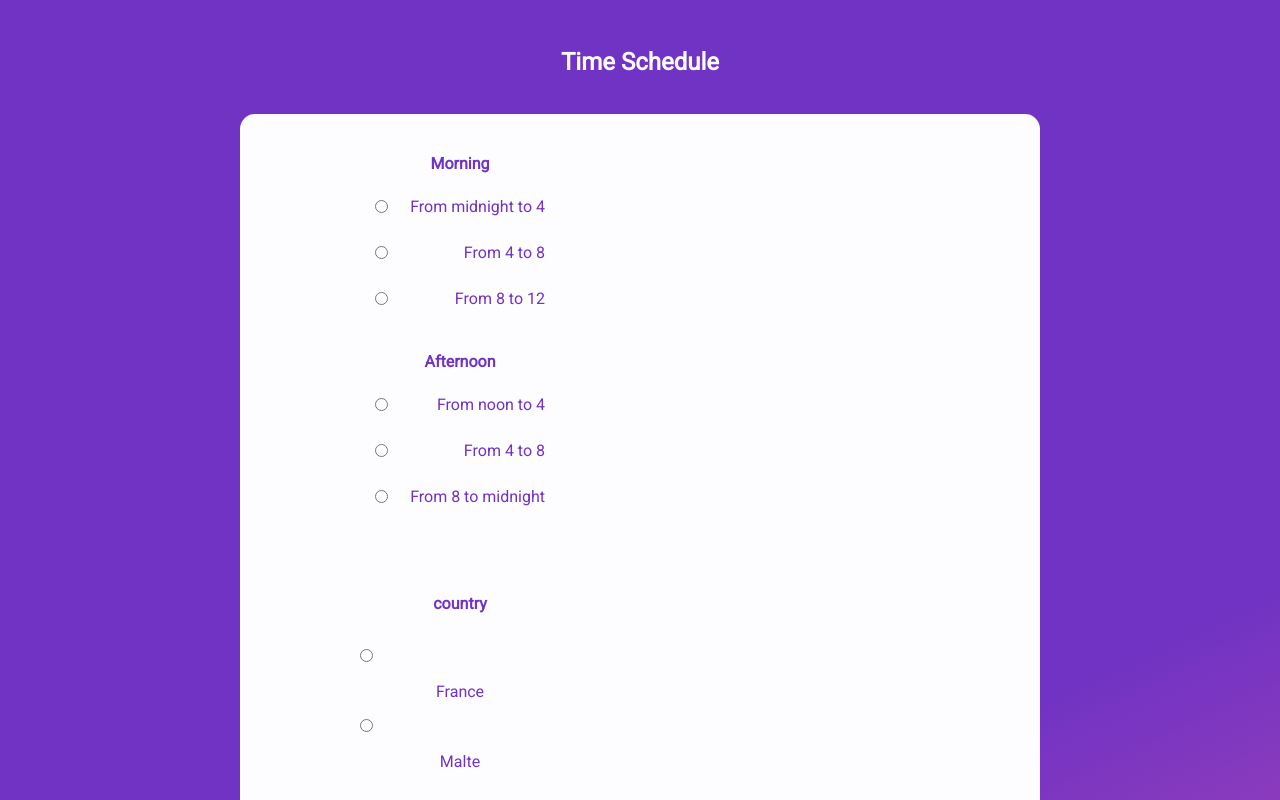
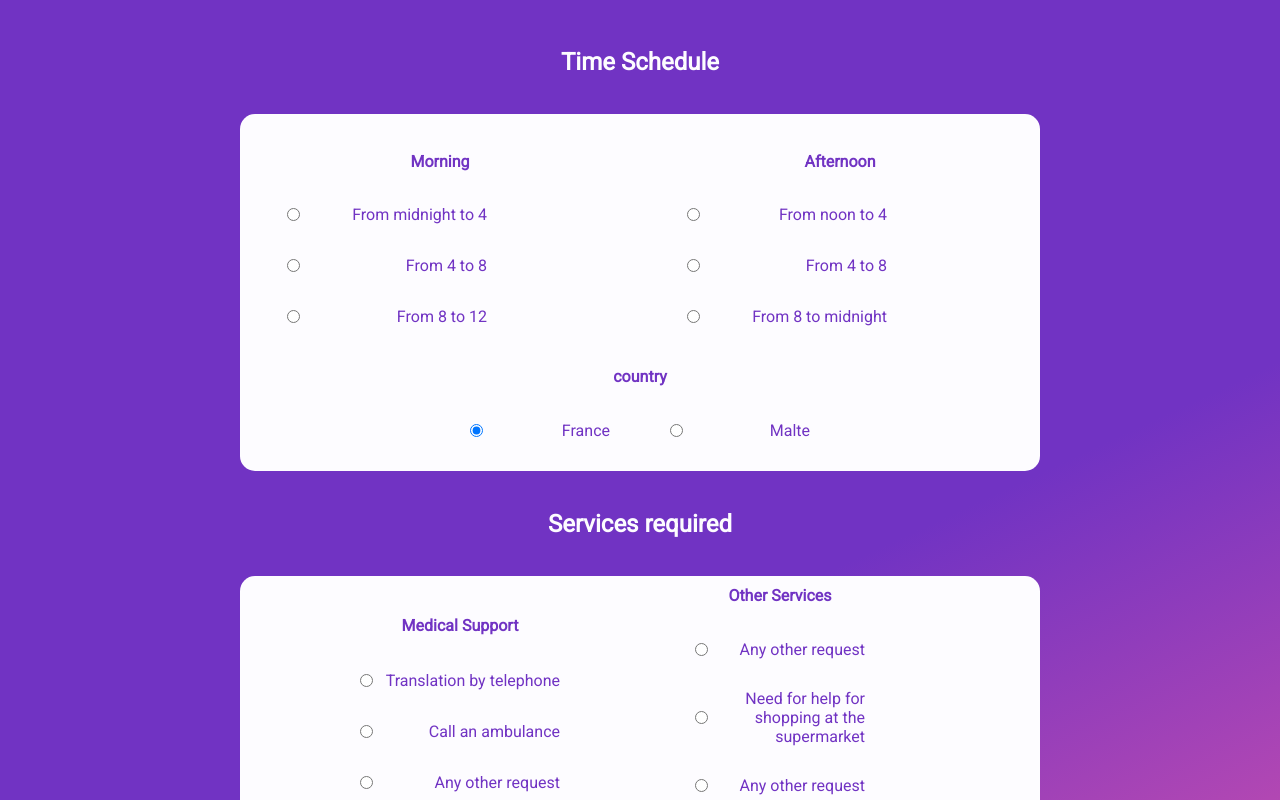
Before and after one commit to pcarillion/exile-confine-client, a React (Create React App) app: page / in a window 1280 px wide. Shown: the part 880-1680 px from the top of the page. Built offline with nearby package versions, Linux system fonts and the light colour scheme; no server answers; a web font is replaced by a local one.

Commit message:
css fixed

```diff
--- a/src/App.css
+++ b/src/App.css
@@ -12,6 +12,18 @@ blanc cassé: #FDFCFF
 
 
 */
+
+
+
+/* general */
+
+
+.flex-column-center-center {
+  display: flex;
+  flex-direction: column;
+  justify-content: center;
+  align-items: center;
+}
 
 * {
   margin : 0;
@@ -225,7 +237,7 @@ h1 {
 }
 
 
-.form-component > div {
+.form-component2-div {
   width: 50%;
   margin: 2.5%;
   display: flex;
@@ -265,6 +277,19 @@ h1 {
   flex-direction: column;
   justify-content: space-evenly;
   align-items: center;
+  width: 100%;
+}
+
+#country-div > div {
+  display: flex;
+  flex-direction: row;
+  justify-content: space-evenly;
+  align-items: center;
+  width: 100%;
+}
+
+#country-div h4 {
+  margin: 0;
 }
 
 .input-div {
--- a/src/views/Home.jsx
+++ b/src/views/Home.jsx
@@ -18,7 +18,7 @@ const Home = (props) => {
     useEffect(() => {
         const rv = APIHandler.get("inner-text/all")
         .then (res =>
-            {console.log(res.data)
+            {
             setAllLanguages(res.data)
             defaultLanguage(res.data)
         })
@@ -28,11 +28,9 @@ const Home = (props) => {
     const [languageId, setLanguageId] = useState("")
     const handleChange = async e => {
         setLanguageId(e.target.value)
-        console.log(languageId)
     }
 
     const defaultLanguage = async (data) => {
-        console.log(data)
         if (props.match.params.id) {
             return setLanguageId(props.match.params.id)
         }
@@ -48,10 +46,9 @@ const Home = (props) => {
 
     const [language, setLanguage] = useState({})
     useEffect(() => {
-    console.log(languageId)
     const rv = APIHandler.get(`inner-text/${languageId}`)
     .then (res =>
-        {console.log(res.data)
+        {
         setLanguage(res.data)})
     }, [languageId])
 
@@ -64,9 +61,9 @@ const Home = (props) => {
     useEffect(() => {
         const rv = APIHandler.get("contact/all")
         .then (res =>
-            {console.log(res.data)
+            {
             setAllContacts(res.data)})
-        console.log(rv)
+
     }, [])
 
     function checkIfTrue(bool){
@@ -82,7 +79,6 @@ const Home = (props) => {
     const [country, setCountry] = useState("France")
 
     const  onChange = e => {
-        console.log(e.target.value)
         if (e.target.name === "time") setTime(e.target.value);
         if (e.target.name === "service") setService(e.target.value);
         if (e.target.name === "country") setCountry(e.target.value);
@@ -92,25 +88,7 @@ const Home = (props) => {
 
     useEffect(() => {
         setResults(allContacts.filter((contact) => {
-            console.log(contact.country === country, contact.language === language._id)
-            console.log("service: ", service)
-            console.log("time : ", time)
-            console.log(
-                service === "translation" && contact.isTranslator ||
-                service === "callAmbulance"  && contact.callAmbulance ||
-                service === "psySupport"  && contact.psySupport ||
-                service === "medecinesRequest"  && contact.needsMedecines ||
-                service === "supermarket"  && contact.needsSupermarket ||
-                service === "other"  && contact.needsElse
-            );
-            console.log(
-                time === "from0to4" && contact.from0to4 ||
-                time === "from4to8" && contact.from4to8 ||
-                time === "from8to12" && contact.from8to12 ||
-                time === "from12to16" && contact.from12to16 ||
-                time === "from16to20" && contact.from16to20 ||
-                time === "from20to24" && contact.from20to24
-            );
+
             return (
                 time === "from0to4" && contact.from0to4 ||
                 time === "from4to8" && contact.from4to8 ||
@@ -200,7 +178,7 @@ const Home = (props) => {
             <div className="form-div" id="form-div">
                     <form onChange={onChange} className="flex-column-center">
                     {language.timeSchedule? <h2>{language.timeSchedule}</h2>:<h2>Time Schedule</h2>}
-                    <div className="form-component" id="form-component1">
+                    <div className="form-component flex-column-center-center " id="form-component1">
 
                         <div className='form-component1-div'>
                             <div >
@@ -240,10 +218,14 @@ const Home = (props) => {
                         <div id="country-div">
                             <h4>{language.country? <p>{language.country}</p>: <p>country</p>}</h4>
                             <div>
-                                <input type="radio" name="country" value="France"/>
-                                {language.France? <p>{language.France}</p>: <p>France</p>}
-                                <input type="radio" name="country" value="Malte"/>
-                                {language.Malte? <p>{language.Malte}</p>: <p>Malte</p>}
+                                <div className="input-div">
+                                    <input type="radio" name="country" value="France" defaultChecked/>
+                                    {language.France? <p>{language.France}</p>: <p>France</p>}
+                                </div>
+                                <div  className="input-div">
+                                    <input type="radio" name="country" value="Malte"/>
+                                    {language.Malte? <p>{language.Malte}</p>: <p>Malte</p>}
+                                </div>
                             </div>
                         </div>
 
@@ -252,7 +234,7 @@ const Home = (props) => {
                     {language.serviceRequested? <h2>{language.serviceRequested}</h2> : <h2>Services required</h2>}
 
                     <div className="form-component">
-                        <div>
+                        <div class="form-component2-div">
                             {language.medicalSupport ? <h4>{language.medicalSupport}</h4> : <h4>Medical Support</h4>}
                             <div className="input-div">
                                 <input type="radio" name="service" value="translation"/>
@@ -306,7 +288,7 @@ const Home = (props) => {
                             <tr>
                                 <td><a href={`https://wa.me/${changeNumToWhats(contact.phone)}`}>{checkIfTrue(contact.isWhatsApp)}</a></td>
                                 <td><a href={`tel:${contact.phone}`}><FontAwesomeIcon className="FontIcon" icon={faPhone}/></a></td>
-                                <td>{`${language.language}, ${contact.otherLanguage}`}</td>
+                                <td>{` ${contact.otherLanguage} / ${language.language}`}</td>
                                 <td>{contact.city}</td>
                                 <td>{contact.name}</td>
                             </tr>
```
